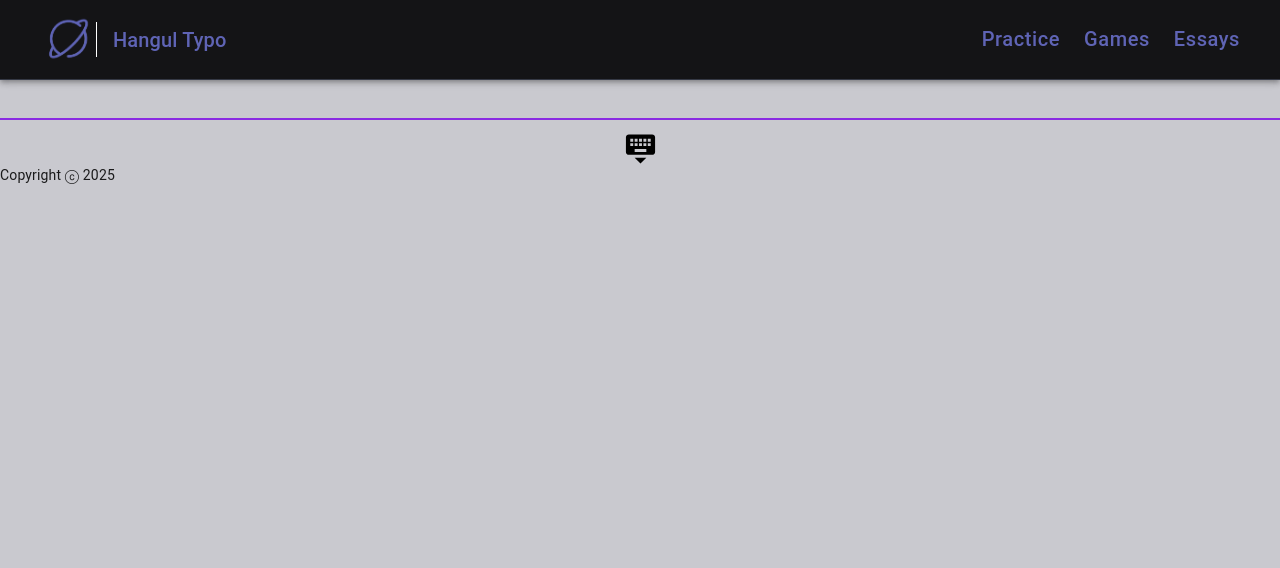
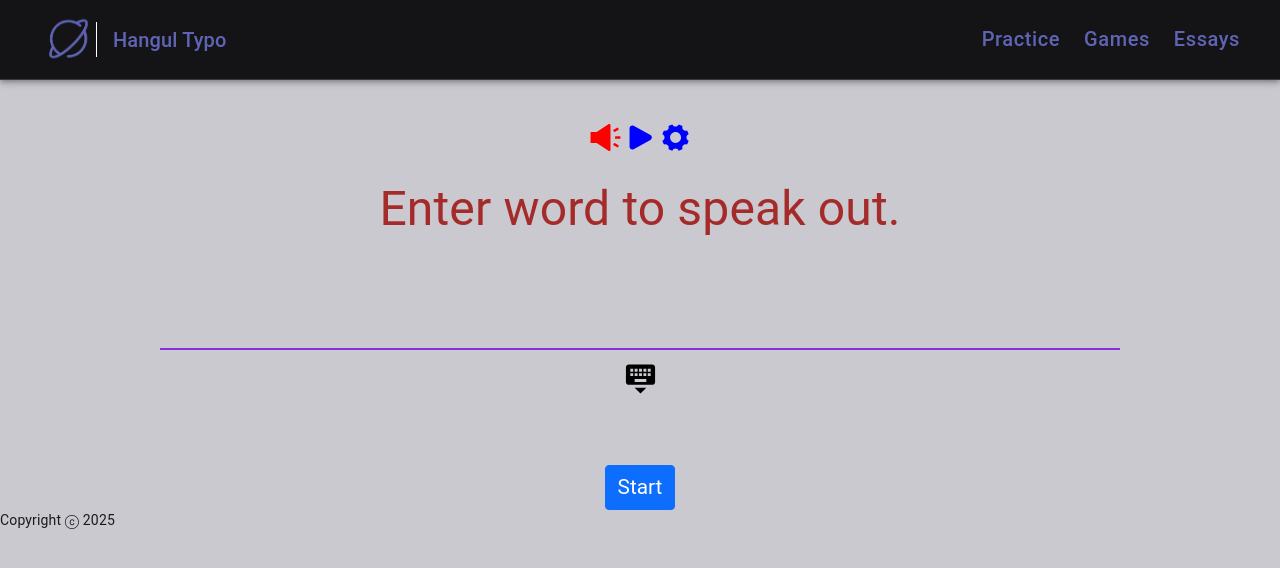
Before and after one commit to milton6310/htypo, a React (Vite) app in the folder src/htypo_frontend/: page / in a window 1280 px wide. Shown: the top 568 px of the page. Built offline with nearby package versions, Linux system fonts and the light colour scheme; what @dfinity/auth-client would draw is missing.

Commit message:
Add TypeToSpeech component to TypoSpeech

```diff
--- a/src/htypo_frontend/src/components/Header.jsx
+++ b/src/htypo_frontend/src/components/Header.jsx
@@ -5,7 +5,7 @@ import TypoGames from "./typos/TypoGames";
 import Essay from "./Essay";
 import logo from "../assets/logo.png";
 import homeImage from "../assets/hunminjungeum.png";
-import TypoKeyboard from "./typos/TypoKeyboard";
+import TypoToSpeech from "./typos/TypoToSpeech";
 
 function Header(props) {
 
@@ -42,7 +42,7 @@ function Header(props) {
             </div>
             <Routes>
             {/* <Route exact path="/" element={<img className="bottom-space" src={homeImage} />} /> */}
-            <Route exact path="/" element={<TypoKeyboard />} />
+            <Route exact path="/" element={<TypoToSpeech />} />
             <Route path="/practice" element={<Typo />} />
             <Route path="/games" element={<TypoGames />} />
             <Route path="/essays" element={<Essay />} />
--- a/src/htypo_frontend/src/components/typos/TypoKeyboard.jsx
+++ b/src/htypo_frontend/src/components/typos/TypoKeyboard.jsx
@@ -5,6 +5,7 @@ import "react-simple-keyboard/build/css/index.css";
 import { MdKeyboardDoubleArrowUp } from "react-icons/md";
 import { MdKeyboardHide } from "react-icons/md";
 import "./TypoKeyboard.scss";
+import { set } from "react-hook-form";
 
 const koreanLayout = {
     'default': [
@@ -36,6 +37,7 @@ const displayOptions = {
 };
 
 const TypoKeyboard = forwardRef((props, ref) => {
+
     const [text, setText] = useState("");
     const [layoutName, setLayoutName] = useState("default");
     const [isHidden, setIsHidden] = useState(true);
--- a/src/htypo_frontend/src/components/typos/TypoSpeech.jsx
+++ b/src/htypo_frontend/src/components/typos/TypoSpeech.jsx
@@ -1,37 +1,34 @@
-import React, { useState, useEffect } from "react";
+import React, { useState, forwardRef, useRef, useImperativeHandle, useEffect } from "react";
 import { AiFillSound, AiFillMuted } from "react-icons/ai";
 import { HiPlay, HiPause } from "react-icons/hi2";
 import { IoIosSettings } from "react-icons/io";
 
-function TypoSpeech(props) {
-    const [text, setText] = useState(props.text || null);
-    const [utterance, setUtterance] = useState(null);
+const TypoSpeech = forwardRef((props, ref) => {
+
     const [voice, setVoice] = useState(null);
     const [pitch, setPitch] = useState(0.8);
     const [rate, setRate] = useState(1);
     const [volume, setVolume] = useState(0.75);
+    const [text, setText] = useState(props.text || "");
+    const [utterance, setUtterance] = useState(null);
     const [isMute, setIsMute] = useState(false);
     const [isPaused, setIsPaused] = useState(false);
     const [isSetting, setIsSetting] = useState(false);
 
+    useImperativeHandle(ref, () => ({
+        speak: (newText) => {
+            setText(newText);
+            const speech = window.speechSynthesis;
+            if (!isMute && utterance) {
+                utterance.text = newText;
+                speech.speak(utterance);
+            }
+        },
+    }));
+
     useEffect(() => {
-        setText(props.text);
         const speech = window.speechSynthesis;
-        speech.addEventListener("voiceschanged", (event) => {
-            const voices = speech.getVoices();
-            if (voice == null || utterance == null) {
-                const korean = voices.filter((voice) => voice.name == "Google 한국의");
-                setVoice(korean[0]);
-
-                const utter = new SpeechSynthesisUtterance(props.text);
-                utter.lang = "ko-KR";
-                utter.voice = korean[0];
-                utter.pitch = pitch;
-                utter.rate = rate;
-                utter.volume = volume;
-                setUtterance(utter);
-            }
-        });
+        speech.addEventListener("voiceschanged", handleVoicesChanged);
 
         return () => {
             if (speech) {
@@ -42,7 +39,29 @@ function TypoSpeech(props) {
                 });
             }
         };
-    }, [props.text]);
+    }, []);
+
+    function handleVoicesChanged(event) {
+        const speech = window.speechSynthesis;
+        const voices = speech.getVoices();
+        if (voice == null || utterance == null) {
+            const korean = voices.filter((voice) => voice.name == "Google 한국의");
+            setVoice(korean[0]);
+
+            const utter = new SpeechSynthesisUtterance(props.text);
+            utter.lang = "ko-KR";
+            utter.voice = korean[0];
+            utter.pitch = pitch;
+            utter.rate = rate;
+            utter.volume = volume;
+            utter.addEventListener("end", handleUtteranceEnd);
+            setUtterance(utter);
+        }
+    }
+
+    function handleUtteranceEnd(event) {
+        setIsPaused(true);
+    }
 
     function handleVoiceChange(event) {
         const voices = window.speechSynthesis.getVoices();
@@ -157,6 +176,6 @@ function TypoSpeech(props) {
             }
         </div>
     );
-}
+});
 
 export default TypoSpeech;
--- /dev/null
+++ b/src/htypo_frontend/src/components/typos/TypoToSpeech.jsx
@@ -0,0 +1,52 @@
+import React, { forwardRef, useState, useRef } from "react";
+import TypoKeyboard from "./TypoKeyboard";
+import TypoSpeech from "./TypoSpeech";
+import Timer from "./Timer";
+import level_0_1, { skill_levels, level_1, level_10, level_10_9_itchy } from "../Dictionary";
+
+const TypoToSpeech = forwardRef((props, ref) => {
+
+    const [words, setWords] = useState(level_0_1.words);
+    const [isEnded, setIsEnded] = useState(false);
+    const [currentWord, setCurrentWord] = useState("Enter word to speak out.");
+    const [typedWord, setTypedWord] = useState("");
+    const speechRef = useRef(null);
+    const inputRef = useRef(null);
+
+    function timeStarted() {
+        setIsEnded(false);
+        const startIndex = Math.floor(Math.random() * words.length);
+        setCurrentWord(words[startIndex]);
+    }
+
+    function timesUp() {
+        setIsEnded(true);
+    }
+
+    function handleChangeTypo(text) {
+        setTypedWord(text);
+    }
+
+    function handleEnterTypo(text) {
+        const inputWord = typedWord.replace(" ", "");
+        setCurrentWord(inputWord);
+        speechRef.current.speak(inputWord);
+    }
+
+    return (
+        <div className="play-panel">
+            <div className="play-panel-speech">
+                <TypoSpeech ref={r => speechRef.current = r} text={currentWord} />
+            </div>
+            <div className="play-words">
+                <p id="target">{currentWord}</p>
+            </div>
+            <div className="play-input-container">
+                <TypoKeyboard ref={r => inputRef.current = r} onChange={handleChangeTypo} onEnter={handleEnterTypo} />
+            </div>
+            <Timer duration={process.env.TYPO_PLAYTIME} onStart={timeStarted} onEnd={timesUp} />
+        </div>
+    );
+});
+
+export default TypoToSpeech;
```
